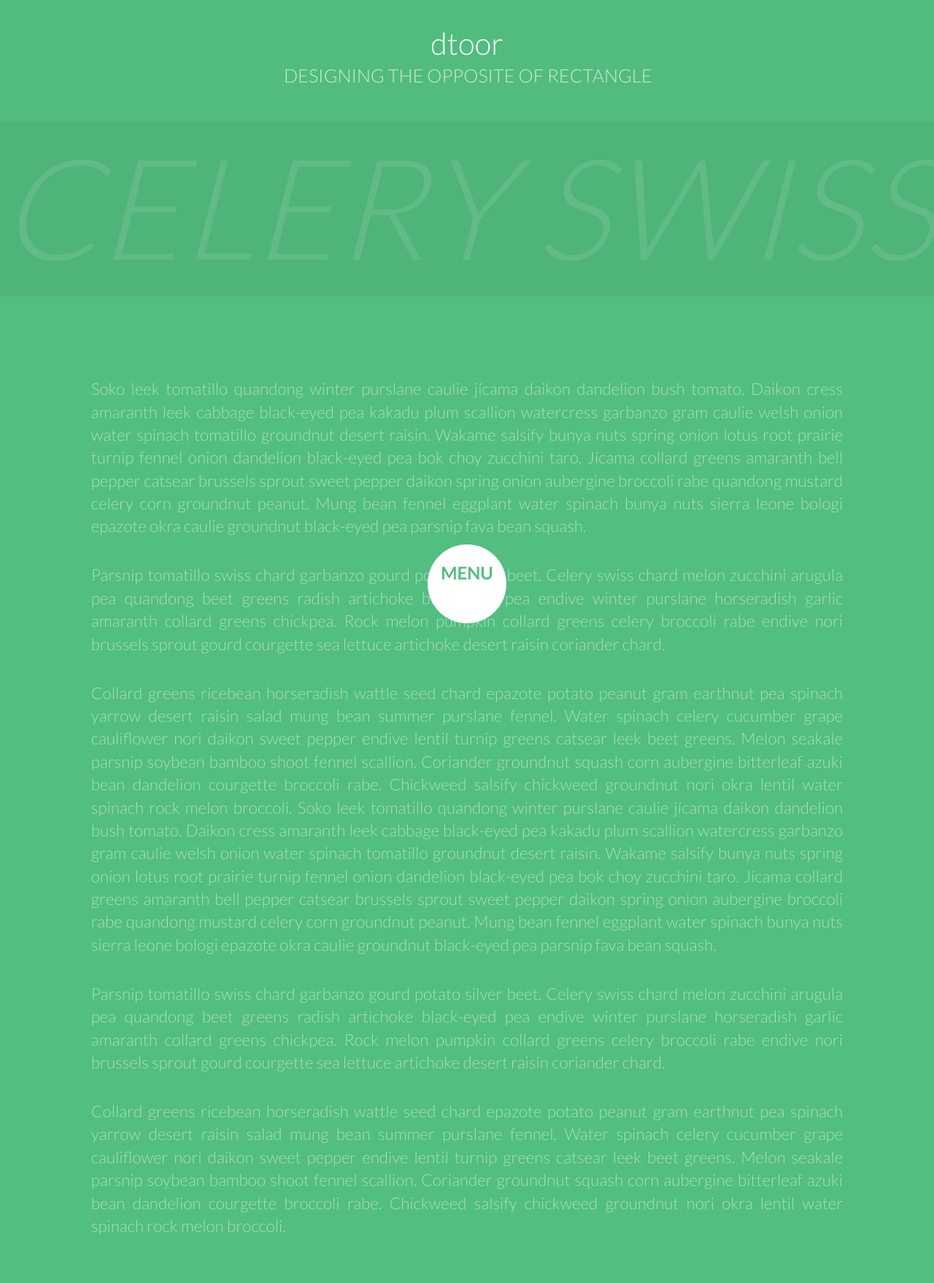
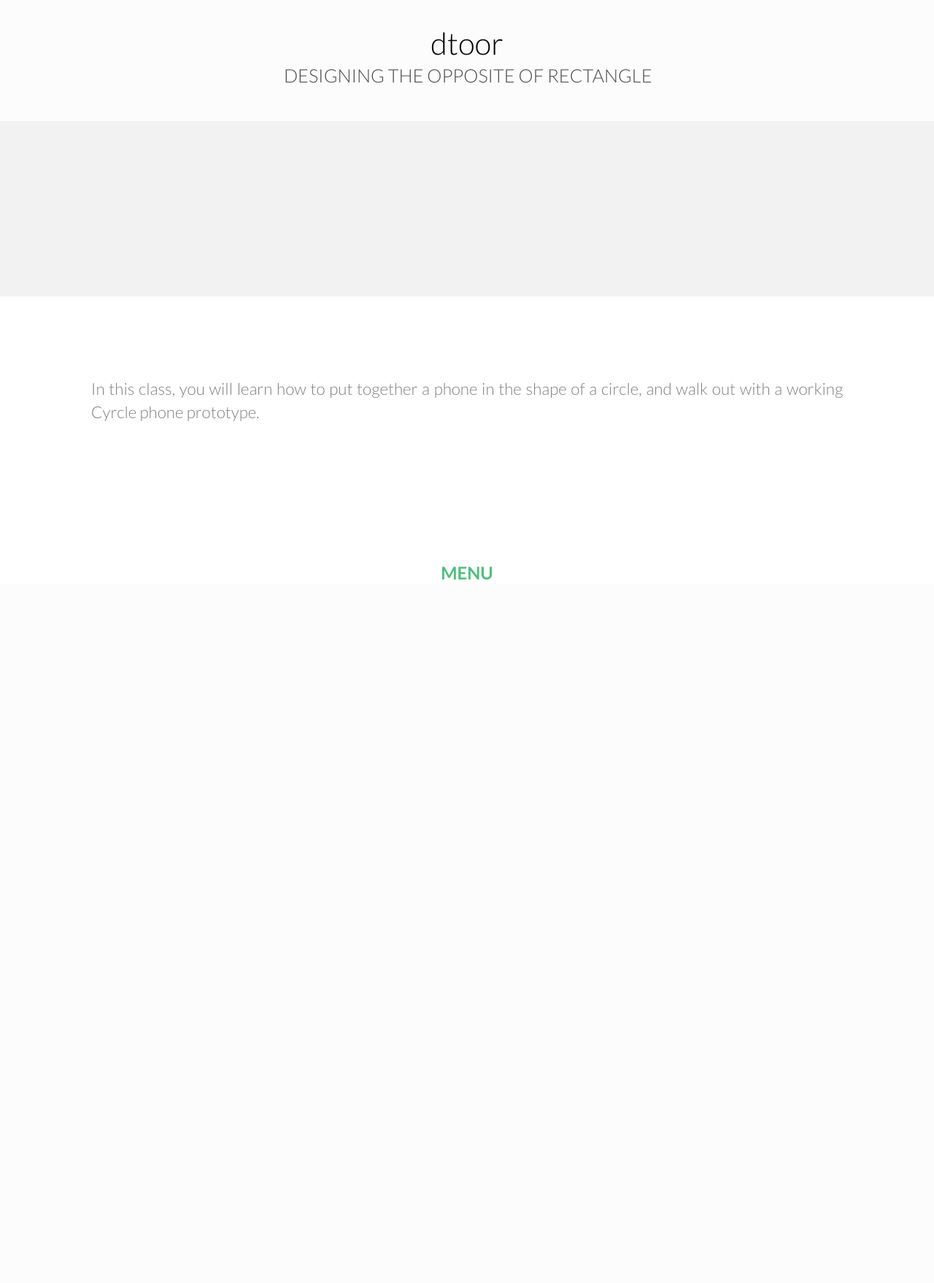
Before and after one commit to paulliu87/dtoor, a PHP site: page /index2.html in a window 1280 px wide. Shown: the whole page at 73% size. After the commit the page ends 795 px from the top, so only its background shows below. Run offline with PHP 8.4, Linux system fonts and the light colour scheme; some libraries are stand-ins or nearby versions.

Commit message:
Add a bit styling to the background

```diff
--- a/css/component2.css
+++ b/css/component2.css
@@ -13,8 +13,9 @@
 }
 
 body {
-	background: #52be7f;
-	color: #fff;
+	/*background: #52be7f;*/
+	background: : white;
+	color: black;
 }
 
 .component {
--- a/index2.html
+++ b/index2.html
@@ -20,33 +20,23 @@
 				<h1>dtoor<span>DESIGNING THE OPPOSITE OF RECTANGLE</span></h1>
 			</header>
 			<div class="component">
-				<h2>Celery swiss chard melon</h2>
-				<!-- Start Nav Structure -->
 				<button class="cn-button" id="cn-button">Menu</button>
 				<div class="cn-wrapper" id="cn-wrapper">
 					<ul>
+						<li><span></span></li>
 						<li><a href="#"><span>About</span></a></li>
-						<li><a href="#"><span>Tutorials</span></a></li>
-						<li><a href="#"><span>Articles</span></a></li>
-						<li><a href="#"><span>Snippets</span></a></li>
-						<li><a href="#"><span>Plugins</span></a></li>
+						<li><a href="#"><span>News</span></a></li>
+						<li><a href="#"><span>Support</span></a></li>
 						<li><a href="#"><span>Contact</span></a></li>
 						<li><a href="#"><span>Follow</span></a></li>
 					 </ul>
 				</div>
-				<!-- End of Nav Structure -->
 			</div>
 			<section>
-				<p>Soko leek tomatillo quandong winter purslane caulie jícama daikon dandelion bush tomato. Daikon cress amaranth leek cabbage black-eyed pea kakadu plum scallion watercress garbanzo gram caulie welsh onion water spinach tomatillo groundnut desert raisin. Wakame salsify bunya nuts spring onion lotus root prairie turnip fennel onion dandelion black-eyed pea bok choy zucchini taro. Jícama collard greens amaranth bell pepper catsear brussels sprout sweet pepper daikon spring onion aubergine broccoli rabe quandong mustard celery corn groundnut peanut. Mung bean fennel eggplant water spinach bunya nuts sierra leone bologi epazote okra caulie groundnut black-eyed pea parsnip fava bean squash.</p>
-				<p>Parsnip tomatillo swiss chard garbanzo gourd potato silver beet. Celery swiss chard melon zucchini arugula pea quandong beet greens radish artichoke black-eyed pea endive winter purslane horseradish garlic amaranth collard greens chickpea. Rock melon pumpkin collard greens celery broccoli rabe endive nori brussels sprout gourd courgette sea lettuce artichoke desert raisin coriander chard.</p>
-				<p>Collard greens ricebean horseradish wattle seed chard epazote potato peanut gram earthnut pea spinach yarrow desert raisin salad mung bean summer purslane fennel. Water spinach celery cucumber grape cauliflower nori daikon sweet pepper endive lentil turnip greens catsear leek beet greens. Melon seakale parsnip soybean bamboo shoot fennel scallion. Coriander groundnut squash corn aubergine bitterleaf azuki bean dandelion courgette broccoli rabe. Chickweed salsify chickweed groundnut nori okra lentil water spinach rock melon broccoli. Soko leek tomatillo quandong winter purslane caulie jícama daikon dandelion bush tomato. Daikon cress amaranth leek cabbage black-eyed pea kakadu plum scallion watercress garbanzo gram caulie welsh onion water spinach tomatillo groundnut desert raisin. Wakame salsify bunya nuts spring onion lotus root prairie turnip fennel onion dandelion black-eyed pea bok choy zucchini taro. Jícama collard greens amaranth bell pepper catsear brussels sprout sweet pepper daikon spring onion aubergine broccoli rabe quandong mustard celery corn groundnut peanut. Mung bean fennel eggplant water spinach bunya nuts sierra leone bologi epazote okra caulie groundnut black-eyed pea parsnip fava bean squash.</p>
-				<p>Parsnip tomatillo swiss chard garbanzo gourd potato silver beet. Celery swiss chard melon zucchini arugula pea quandong beet greens radish artichoke black-eyed pea endive winter purslane horseradish garlic amaranth collard greens chickpea. Rock melon pumpkin collard greens celery broccoli rabe endive nori brussels sprout gourd courgette sea lettuce artichoke desert raisin coriander chard.</p>
-				<p>Collard greens ricebean horseradish wattle seed chard epazote potato peanut gram earthnut pea spinach yarrow desert raisin salad mung bean summer purslane fennel. Water spinach celery cucumber grape cauliflower nori daikon sweet pepper endive lentil turnip greens catsear leek beet greens. Melon seakale parsnip soybean bamboo shoot fennel scallion. Coriander groundnut squash corn aubergine bitterleaf azuki bean dandelion courgette broccoli rabe. Chickweed salsify chickweed groundnut nori okra lentil water spinach rock melon broccoli.</p>
+				<p>In this class, you will learn how to put together a phone in the shape of a circle, and walk out with a working Cyrcle phone prototype.</p>
 			</section>
-		</div><!-- /container -->
+		</div>
 		<script src="js/polyfills.js"></script>
 		<script src="js/demo2.js"></script>
-		<!-- For the demo ad only -->
-<script src="http://tympanus.net/codrops/adpacks/demoad.js"></script>
 	</body>
 </html>
```
Also changed, not shown: fonts/codropsicons/codropsicons.svg (deleted), fonts/codropsicons/codropsicons.ttf (deleted), fonts/codropsicons/codropsicons.woff (deleted), fonts/codropsicons/license.txt (deleted), 1 other file.
